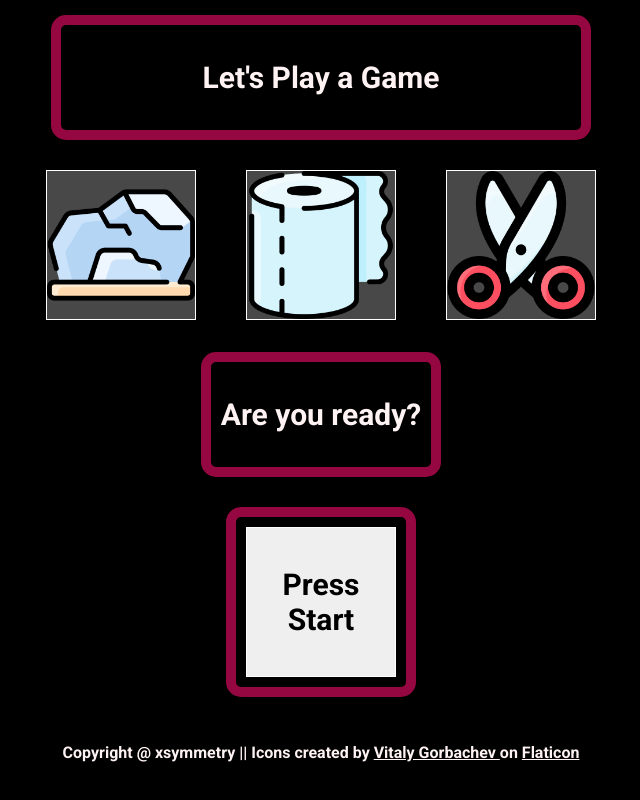
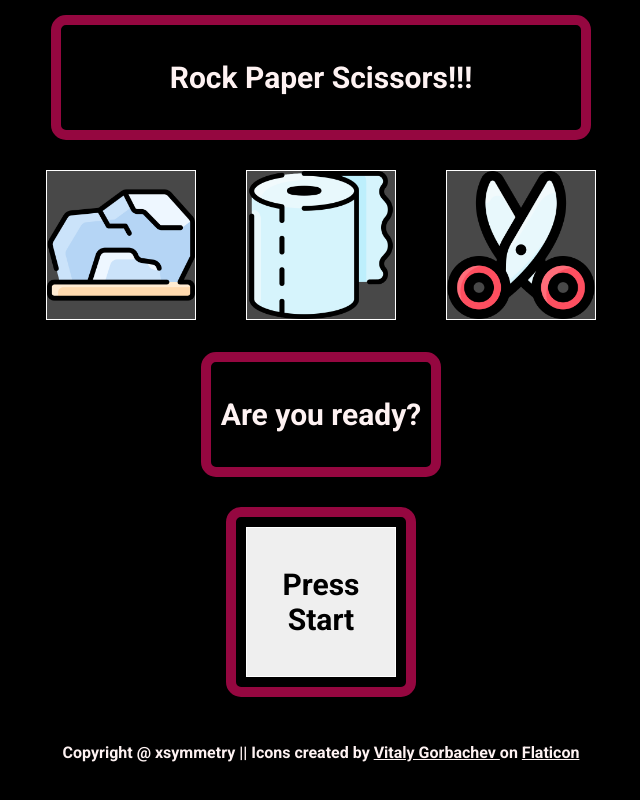
Before and after one commit to xsymmetry9/rock-and-paper-and-scissor, a plain HTML site: page index.html in a window 1280 px wide. Shown: the whole page, without its empty margins (319-959 px from the left). Drawn offline with Linux system fonts and the light colour scheme; a web font is replaced by a local one.

Commit message:
Changed the title

```diff
--- a/index.html
+++ b/index.html
@@ -18,7 +18,7 @@
   <div class="game-container">
     <div class="game">
       <div class ="title-box" id="title">
-        <h2>Let's Play a Game</h2>
+        <h2>Rock Paper Scissors!!!</h2>
       </div>
       <!-- Replace title box to score box Code -->
       <div class="scoreBoard" id="scoreBoard">
```
